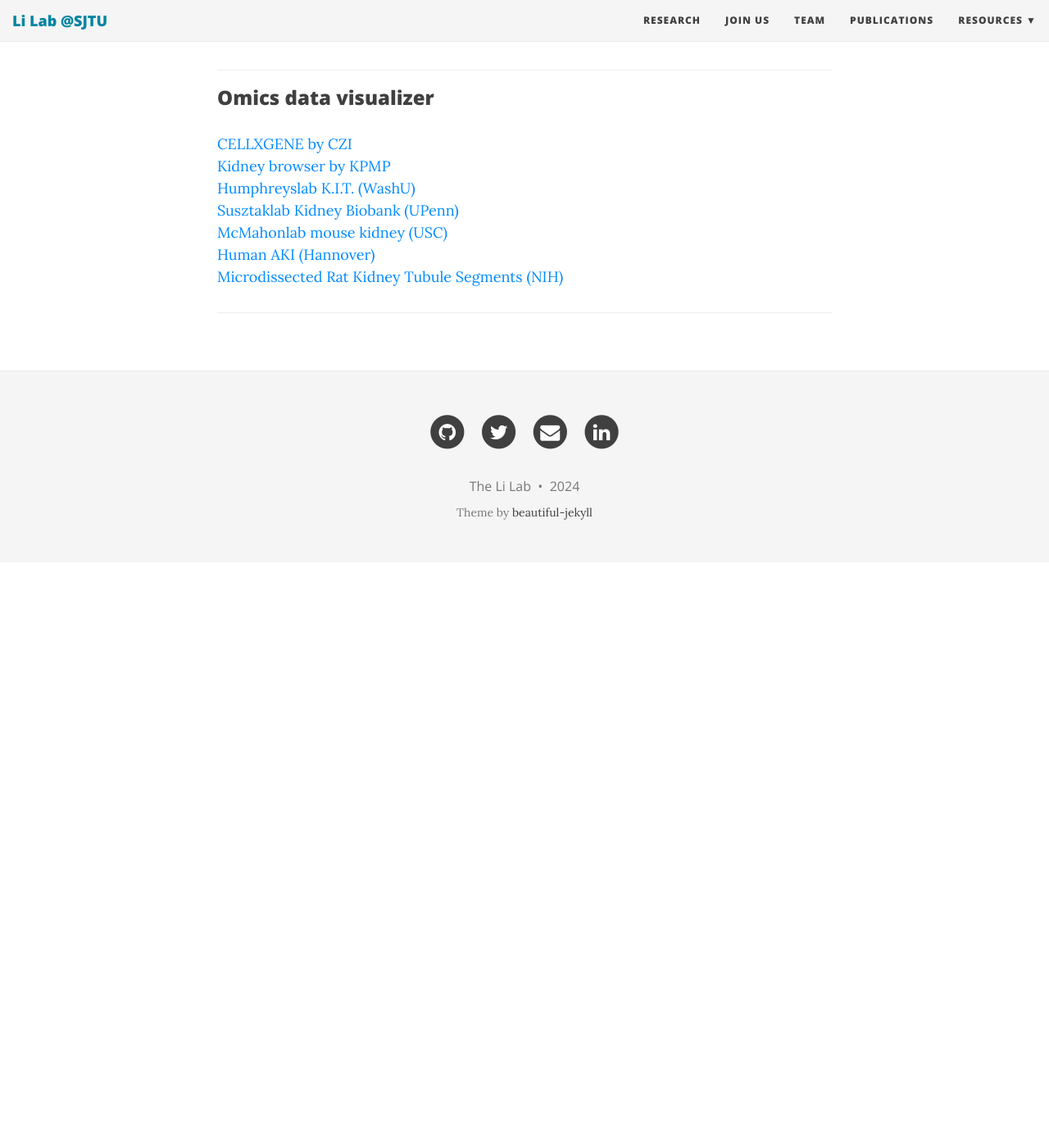
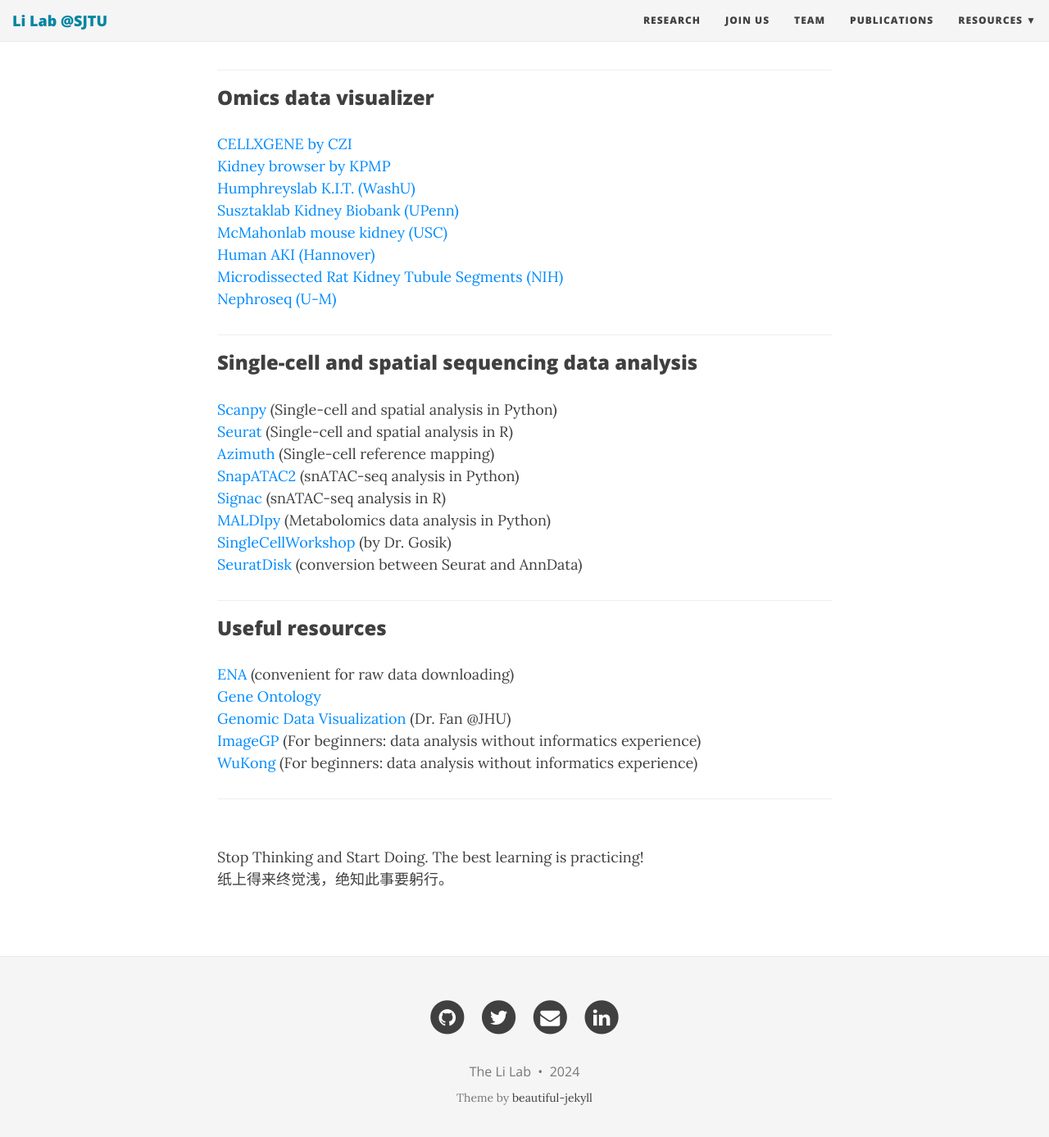
Before and after one commit to TheLiLab/thelilab.github.io, a Jekyll site: the page built from drylab.md, in a window 1280 px wide and 1400 px high, scrolled down 526 px. Shown: the top 1387 px of the window at 82% size. Built offline with Jekyll 4.4.1, drawn with Linux system fonts in a browser that asks for light colours; nearby versions of some CDN libraries; before the commit the page ends 1212 px from its top, so only the background shows below that.

Commit message:
Update drylab.md

```diff
--- a/drylab.md
+++ b/drylab.md
@@ -18,4 +18,28 @@
 <a href="https://cello.shinyapps.io/kidneycellexplorer/" target="_blank">McMahonlab mouse kidney (USC)</a><br>
 <a href="https://shiny.mdc-berlin.de/humAKI/" target="_blank">Human AKI (Hannover)</a><br>
 <a href="https://esbl.nhlbi.nih.gov/helixweb/Database/NephronRNAseq/" target="_blank">Microdissected Rat Kidney Tubule Segments (NIH)</a><br>
+<a href="https://www.nephroseq.org/" target="_blank">Nephroseq (U-M)</a><br>
 <hr>
+
+### Single-cell and spatial sequencing data analysis
+<a href="https://scanpy.readthedocs.io/en/stable/" target="_blank">Scanpy</a> (Single-cell and spatial analysis in Python)<br>
+<a href="https://satijalab.org/seurat/" target="_blank">Seurat</a> (Single-cell and spatial analysis in R)<br>
+<a href="https://azimuth.hubmapconsortium.org/" target="_blank">Azimuth</a> (Single-cell reference mapping)<br>
+<a href="https://kzhang.org/SnapATAC2/tutorials/index.html" target="_blank">SnapATAC2</a> (snATAC-seq analysis in Python)<br>
+<a href="https://stuartlab.org/signac/" target="_blank">Signac</a> (snATAC-seq analysis in R)<br>
+<a href="https://github.com/TheHumphreysLab/MALDIpy" target="_blank">MALDIpy</a> (Metabolomics data analysis in Python)<br>
+<a href="https://broadinstitute.github.io/KrumlovSingleCellWorkshop2020/" target="_blank">SingleCellWorkshop</a> (by Dr. Gosik)<br>
+<a href="https://mojaveazure.github.io/seurat-disk/articles/convert-anndata.html" target="_blank">SeuratDisk</a> (conversion between Seurat and AnnData)<br>
+<hr>
+
+### Useful resources
+<a href="https://www.ebi.ac.uk/ena/browser/home" target="_blank">ENA</a> (convenient for raw data downloading)<br>
+<a href="https://geneontology.org/" target="_blank">Gene Ontology</a><br>
+<a href="https://jef.works/teaching/" target="_blank">Genomic Data Visualization</a> (Dr. Fan @JHU)<br>
+<a href="https://www.bic.ac.cn/BIC/#/" target="_blank">ImageGP</a> (For beginners: data analysis without informatics experience)<br>
+<a href="https://www.omicsolution.org/wkomics/main/" target="_blank">WuKong</a> (For beginners: data analysis without informatics experience)<br>
+<hr>
+
+<br>
+Stop Thinking and Start Doing. The best learning is practicing!<br>
+纸上得来终觉浅，绝知此事要躬行。<br>
```
